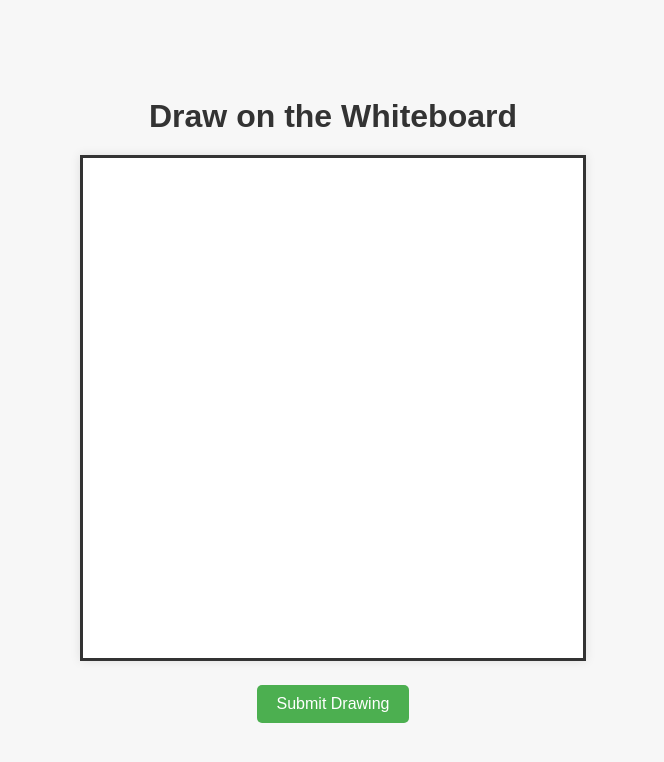
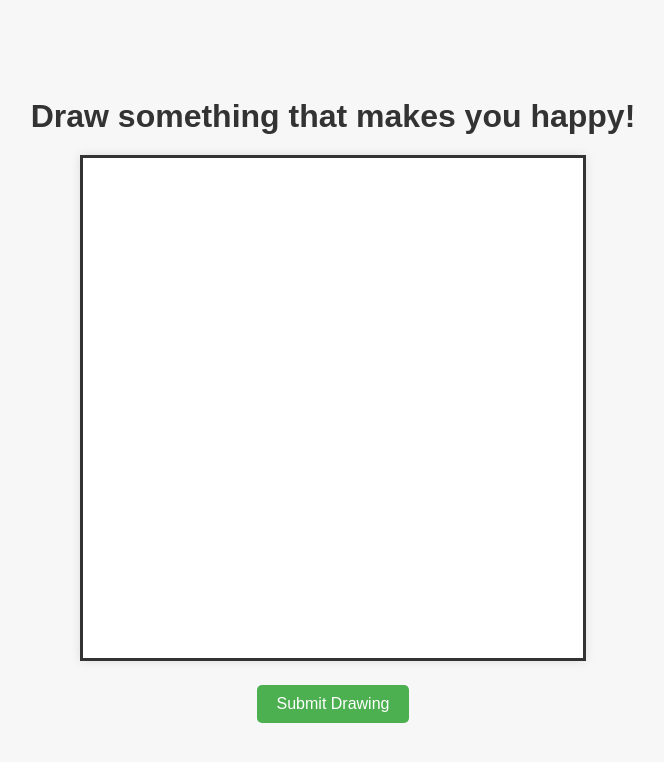
Before and after one commit to Nytso2/whiteboard-project, a website: page public/index.html in a window 1280 px wide. Shown: the whole page, without its empty margins (307-971 px from the left). Drawn offline with Linux system fonts and the light colour scheme.

Commit message:
Add files via upload

```diff
--- a/public/index.html
+++ b/public/index.html
@@ -64,7 +64,7 @@
 </head>
 <body>
     <div class="container">
-        <h1 id="heading">Draw on the Whiteboard</h1>
+        <h1 id="heading">Draw something that makes you happy!</h1>
         <canvas id="canvas" width="500" height="500"></canvas>
         <br />
         <button id="submitBtn">Submit Drawing</button>
```
